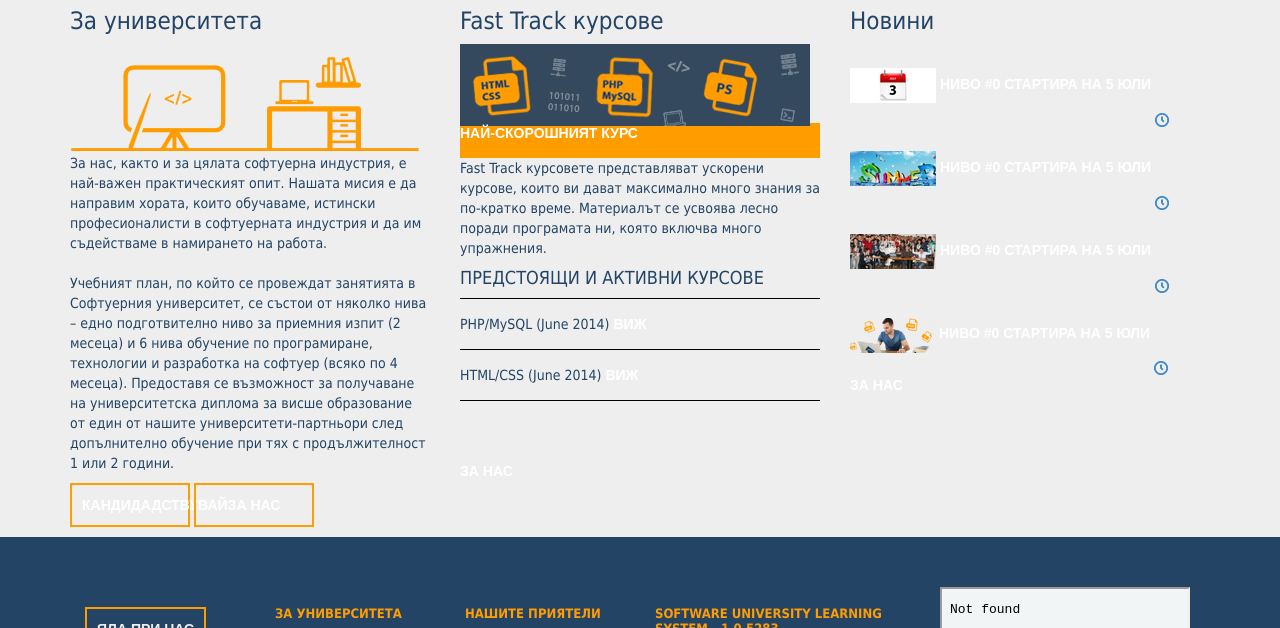
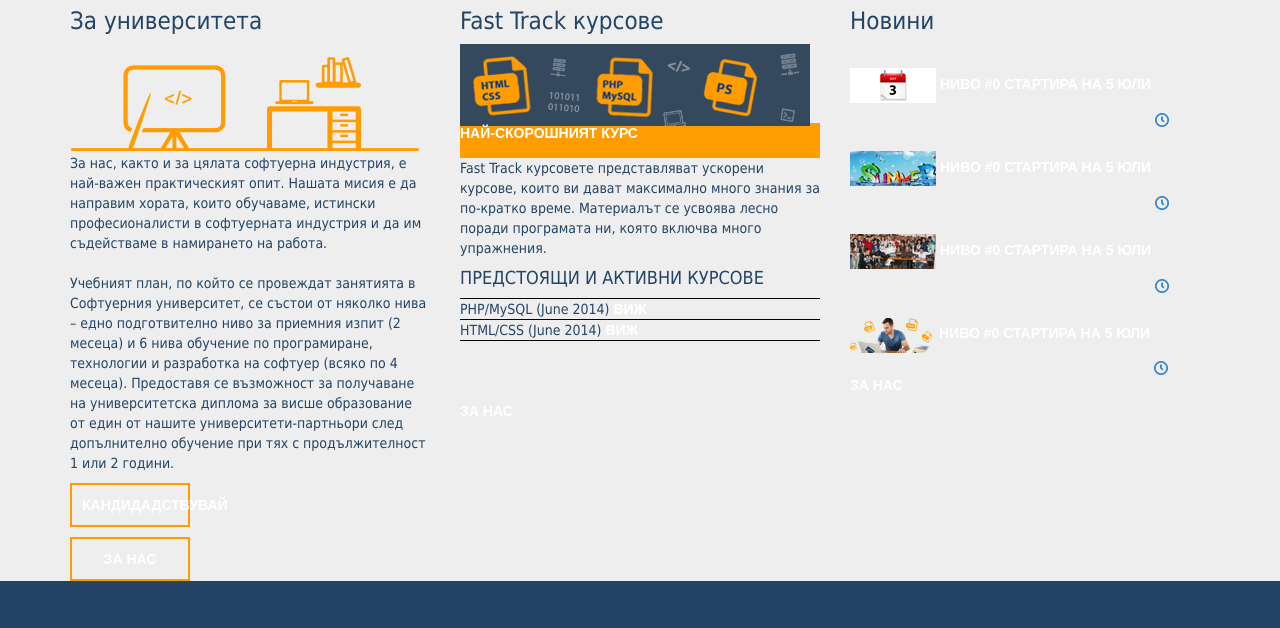
Before and after one commit to DULCY/Teamwork-Project, a plain HTML site: page index.html in a window 1280 px wide. Shown: the part 107-735 px from the top of the page. Drawn offline with nearby package versions, Linux system fonts and the light colour scheme.

Commit message:
updated section.css

```diff
--- a/styles/section.css
+++ b/styles/section.css
@@ -16,11 +16,15 @@ body,section{
     padding: 0px 15px 0px 15px;
 }
 
+<<<<<<< .mine
+=======
 .upcomingCoursesFirst, .upcomingCoursesSec{
 	padding-top:15px;
 	padding-bottom:15px;
 	margin-bottom:0px;
 }
+>>>>>>> .r40
+
 
 .actions a{
     border: 2px solid #FF9C00;
```
